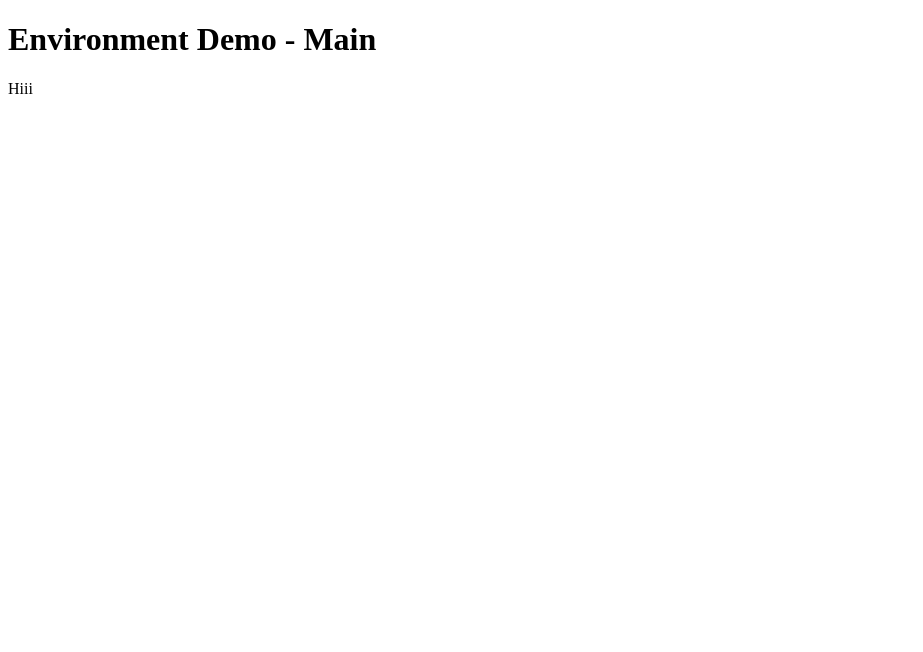
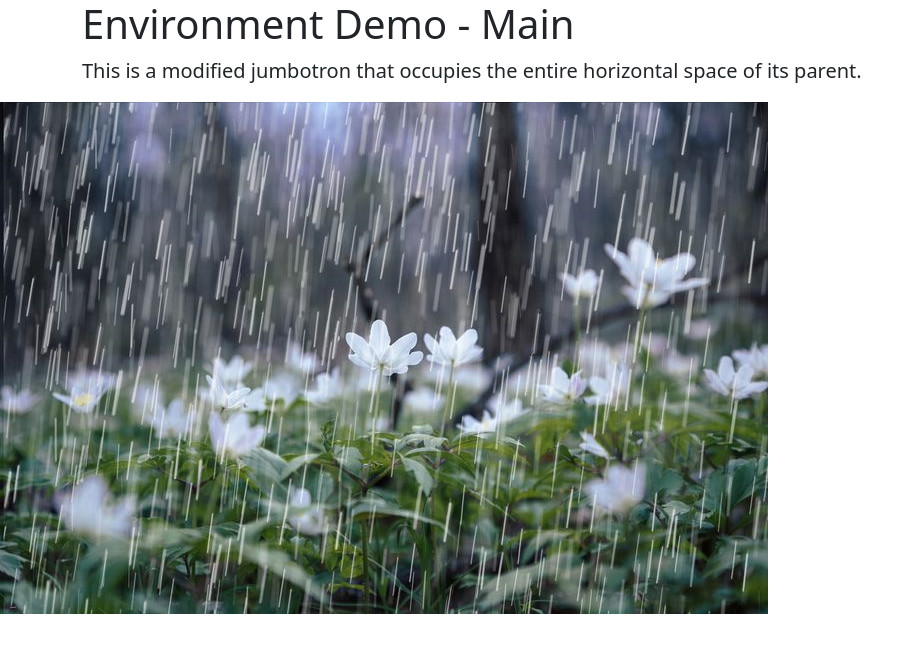
Before and after one commit to amyfromsj/environment-demo, a plain HTML site: page index.html in a window 1280 px wide. Shown: the whole page, without its empty margins (0-923 px from the left). Drawn offline with nearby package versions, Linux system fonts and the light colour scheme.

Commit message:
add image

```diff
--- a/index.html
+++ b/index.html
@@ -4,10 +4,18 @@
     <meta charset="UTF-8">
     <meta http-equiv="X-UA-Compatible" content="IE=edge">
     <meta name="viewport" content="width=device-width, initial-scale=1.0">
+    <link href="https://cdn.jsdelivr.net/npm/bootstrap@5.0.0-beta3/dist/css/bootstrap.min.css" rel="stylesheet" integrity="sha384-eOJMYsd53ii+scO/bJGFsiCZc+5NDVN2yr8+0RDqr0Ql0h+rP48ckxlpbzKgwra6" crossorigin="anonymous">
     <title>Document</title>
 </head>
 <body>
-    <h1>Environment Demo - Main</h1>
-    <p>Hiii</p>
+
+    <div class="jumbotron jumbotron-fluid">
+        <div class="container">
+            <h1>Environment Demo - Main</h1>
+            <p class="lead">This is a modified jumbotron that occupies the entire horizontal space of its parent.</p>
+        </div>
+        <img src="images/flower.jpg" alt="flower-img">
+
+      </div>
 </body>
 </html>
```
Also changed, not shown: images/flower.jpg (added).
